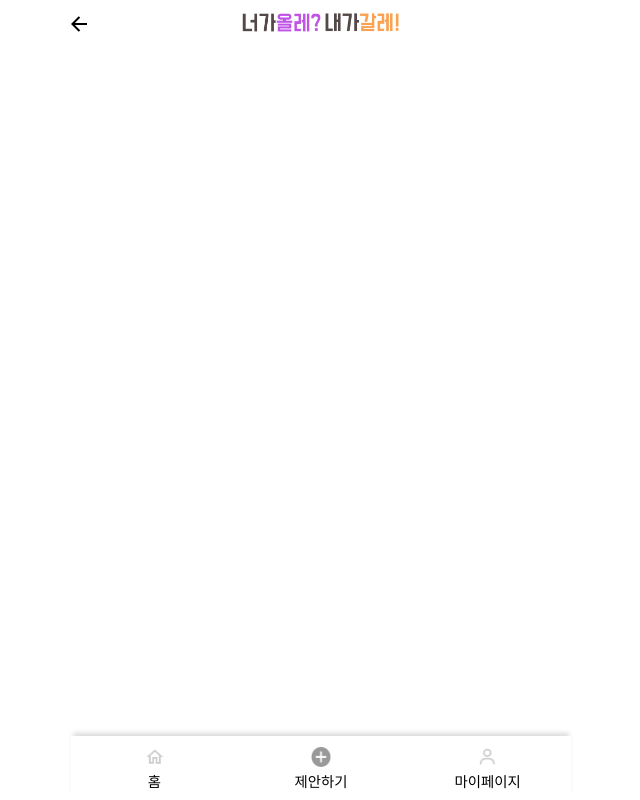
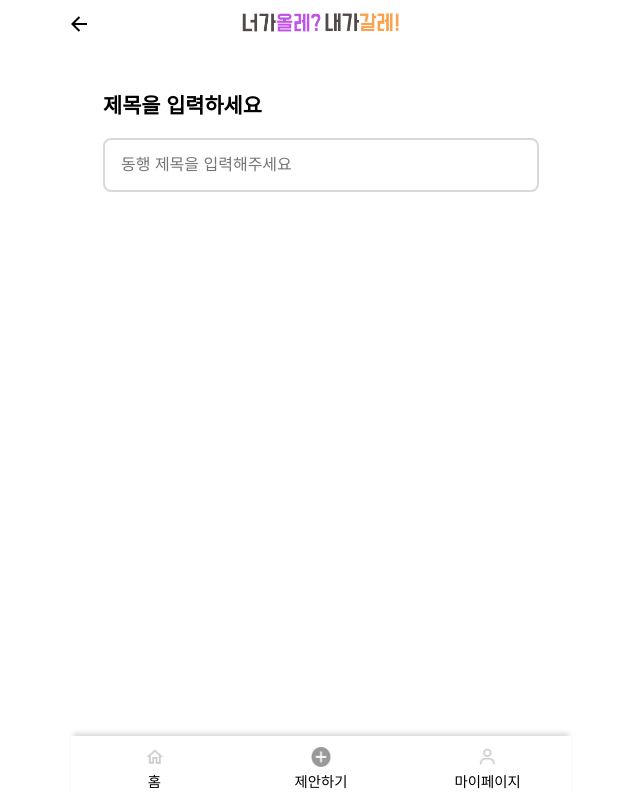
Before and after one commit to E1I4-9oormthon/olle-ts-client, a React (Vite) app: page /olle-write in a window 1280 px wide. Shown: the whole page, without its empty margins (319-959 px from the left). Built offline with nearby package versions, Linux system fonts and the light colour scheme; no server answers; a web font is replaced by a local one.

Commit message:
feat: OlleWritePage에 Input 컴포넌트를 추가하라
Fixes: #10

```diff
--- a/src/pages/OlleWritePage.tsx
+++ b/src/pages/OlleWritePage.tsx
@@ -1,26 +1,21 @@
+import { Input } from 'components/Input';
 import styled from 'styled-components';
 
 export const OlleWritePage = () => {
   return (
     <Wrapper>
-      <Box></Box>
+      <Box>
+        <Input title="제목을 입력하세요" placeholder="동행 제목을 입력해주세요" />
+      </Box>
     </Wrapper>
   );
 };
 
 const Wrapper = styled.div`
-  display: flex;
-  align-items: center;
-  justify-content: center;
-  min-height: 100vh;
-  height: 100%;
+  min-height: 100%;
   padding: 3rem 2rem;
 `;
 
 const Box = styled.div`
   width: 100%;
-  display: flex;
-  flex-direction: column;
-  align-items: center;
-  justify-content: space-between;
 `;
```
